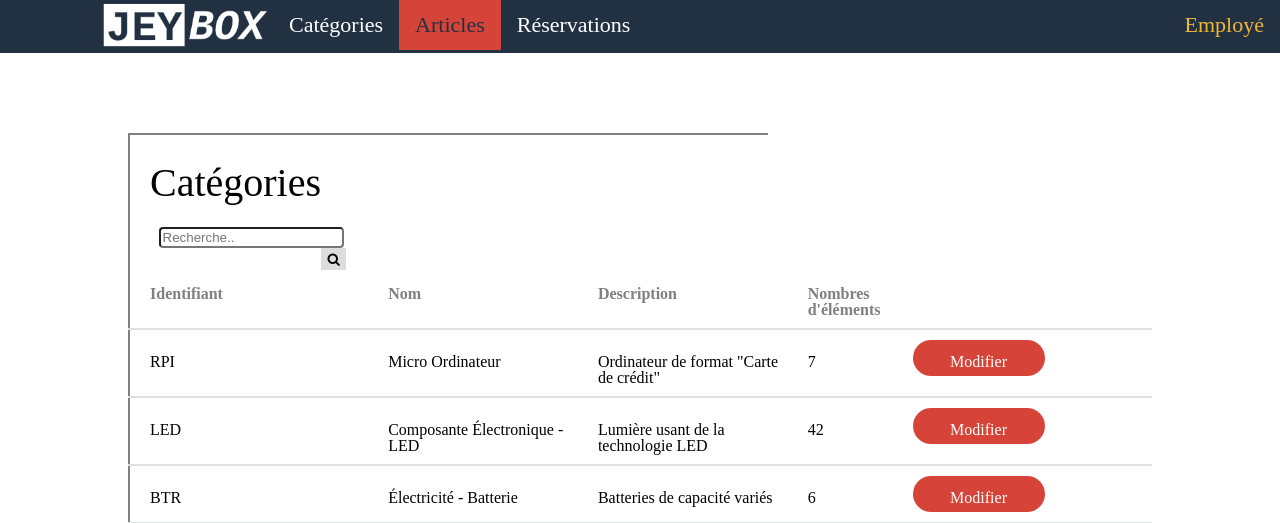
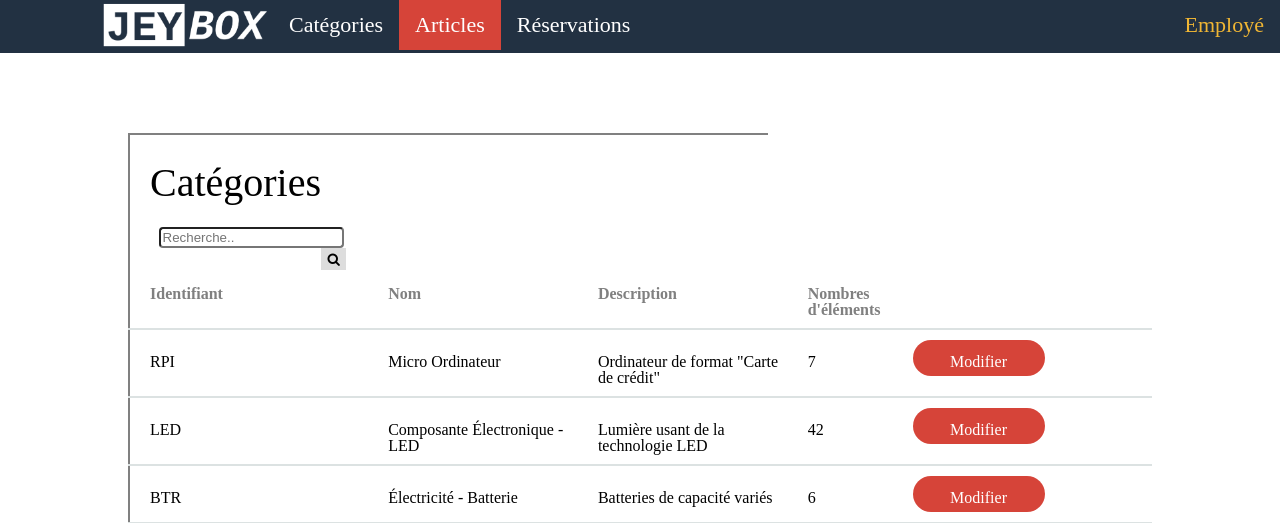
Before and after one commit to eloiselle/InventaireJEYBOX, a PHP site: page /1_presentation/employe/gestion_categorie.php in a window 1280 px wide. Shown: the top 523 px of the page. Run offline with PHP 8.4, Linux system fonts and the light colour scheme; lists and menus that the app fills with data are empty.

Commit message:
Cahnged text color

```diff
--- a/css/style.css
+++ b/css/style.css
@@ -186,7 +186,7 @@ nav ul li .inactive_button {
   text-decoration: none;
   font-size: 22px;
   background-color: var(--red-color);
-  color: var(--blue-color);
+  color: white;
   padding: 14px 16px;
 }
 
```
